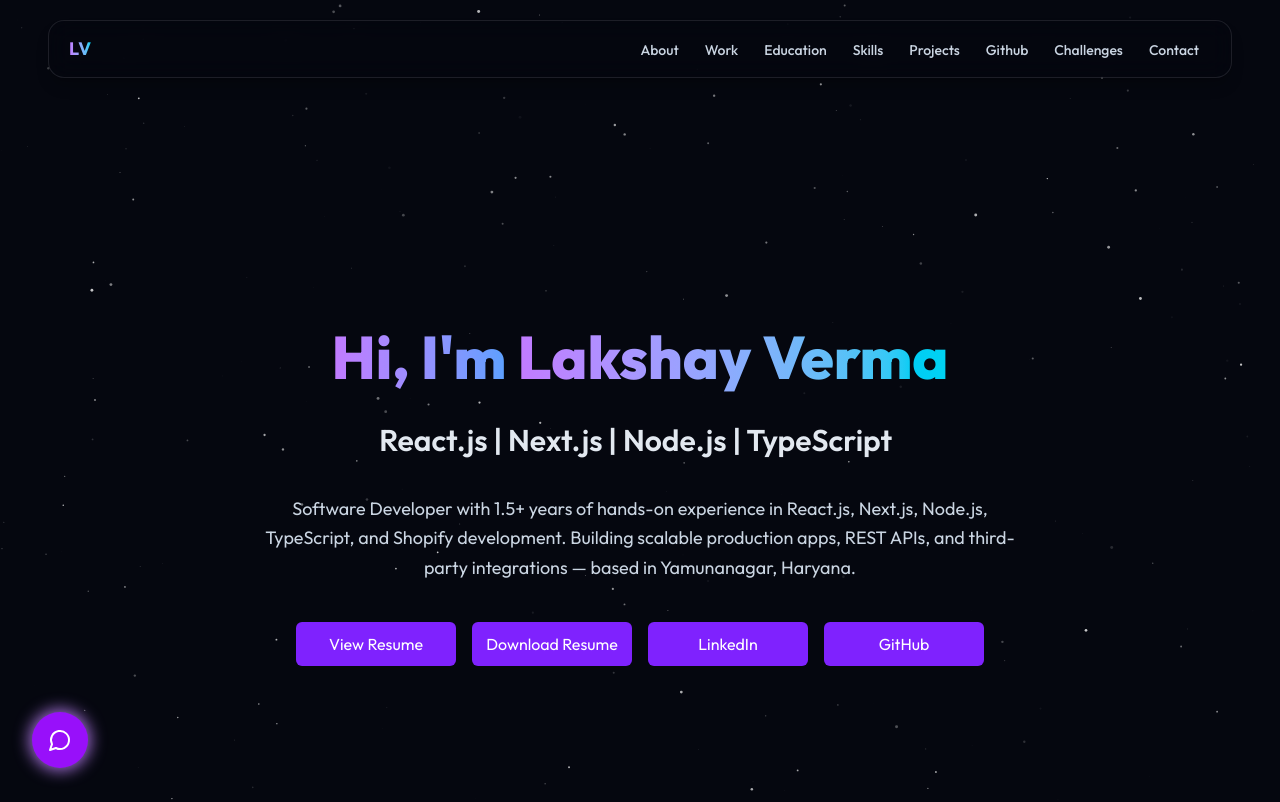
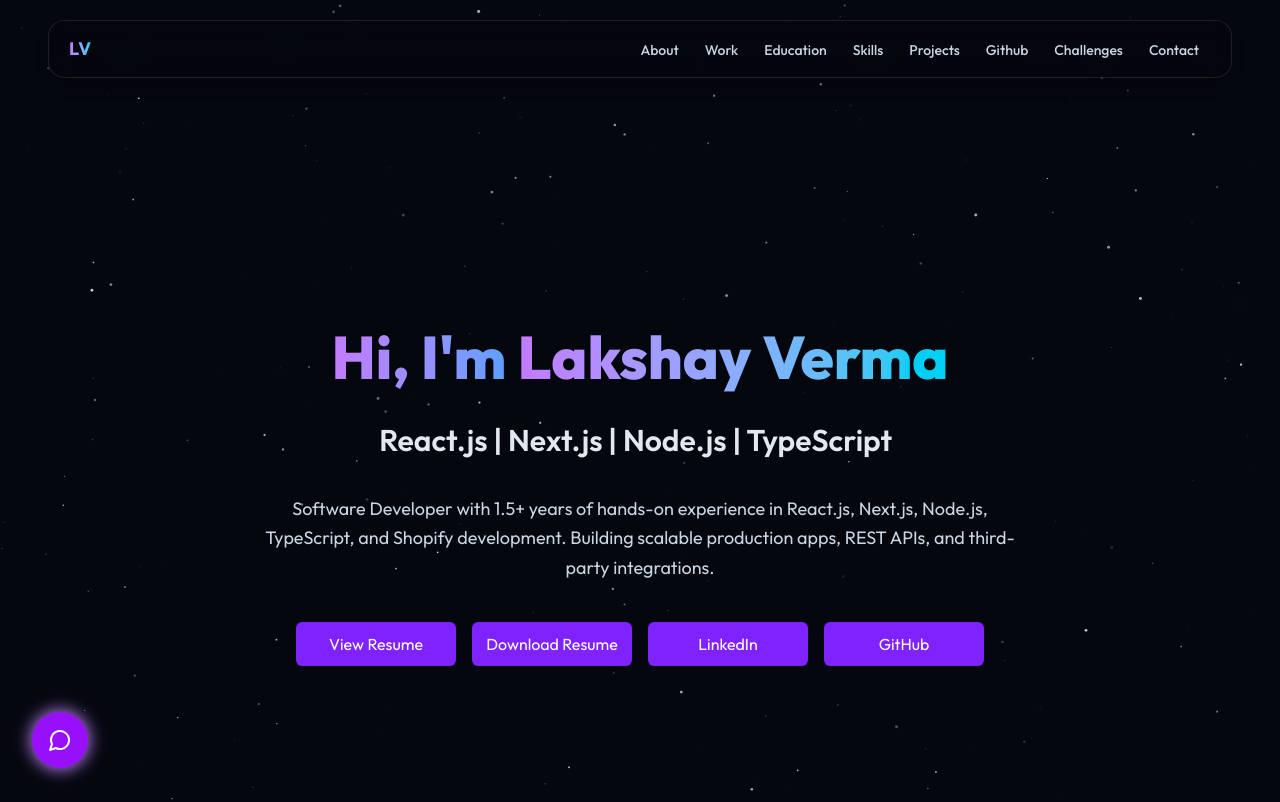
Before and after one commit to lakshay-verma-dev/NextJS_Portfolio, a Next.js app: page / in a window 1280 px wide. Shown: the top 802 px of the page. Built offline with nearby package versions, Linux system fonts and the light colour scheme.

Commit message:
Update Hero section description
Removed location information from the Hero section.

```diff
--- a/src/sections/Hero.tsx
+++ b/src/sections/Hero.tsx
@@ -86,8 +86,7 @@ export function Hero() {
         >
           Software Developer with 1.5+ years of hands-on experience in React.js,
           Next.js, Node.js, TypeScript, and Shopify development. Building
-          scalable production apps, REST APIs, and third-party integrations —
-          based in Yamunanagar, Haryana.
+          scalable production apps, REST APIs, and third-party integrations.
         </motion.p>
 
         <motion.div
```
